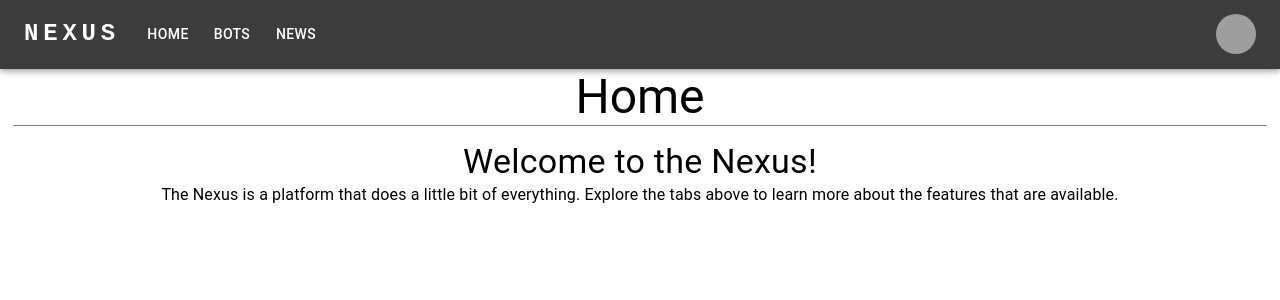
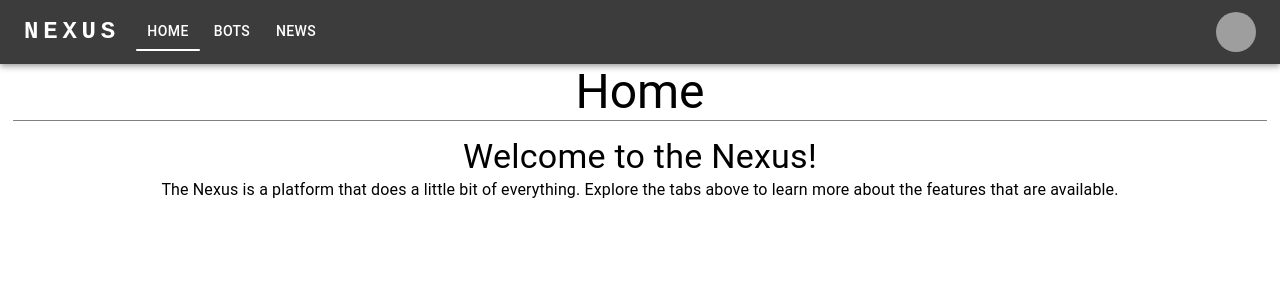
Before and after one commit to ryan-comer/nexus, a React (Create React App) app in the folder frontend/: page / in a window 1280 px wide. Shown: the top 300 px of the page. Built offline with nearby package versions, Linux system fonts and the light colour scheme; grey boxes are pictures that could not be loaded.

Commit message:
Tracking the active tab with an underline

```diff
--- a/frontend/src/components/MainBar.js
+++ b/frontend/src/components/MainBar.js
@@ -12,7 +12,7 @@ import Button from '@mui/material/Button';
 import Tooltip from '@mui/material/Tooltip';
 import MenuItem from '@mui/material/MenuItem';
 
-import { useNavigate } from 'react-router-dom';
+import { useNavigate, useLocation } from 'react-router-dom';
 
 const settings = ['Profile', 'Account', 'Dashboard', 'Logout'];
 
@@ -21,6 +21,7 @@ function ResponsiveAppBar(props) {
   const [anchorElUser, setAnchorElUser] = React.useState(null);
 
   const navigate = useNavigate();
+  const location = useLocation();
 
   const handleOpenNavMenu = (event) => {
     setAnchorElNav(event.currentTarget);
@@ -134,13 +135,16 @@ function ResponsiveAppBar(props) {
               NEXUS
             </Typography>
             {props.routes.map((route) => (
-              <Button
-                key={route.name}
-                onClick={() => handleCloseNavMenu(route.path)}
-                sx={{ my: 2, color: 'white', display: 'block' }}
-              >
-                {route.name}
-              </Button>
+              <Box key={route.name}>
+                <Button
+                  onClick={() => handleCloseNavMenu(route.path)}
+                  sx={{ my: 0, color: 'white', display: 'block' }}
+                >
+                  {route.name}
+                </Button>
+                {location.pathname === route.path && <Box
+                  sx={{ height: 2, width: '100%', backgroundColor: 'white', borderRadius: '5px' }} />}
+              </Box>
             ))}
           </Box>
           <Box sx={{ flexGrow: 0 }}>
```
